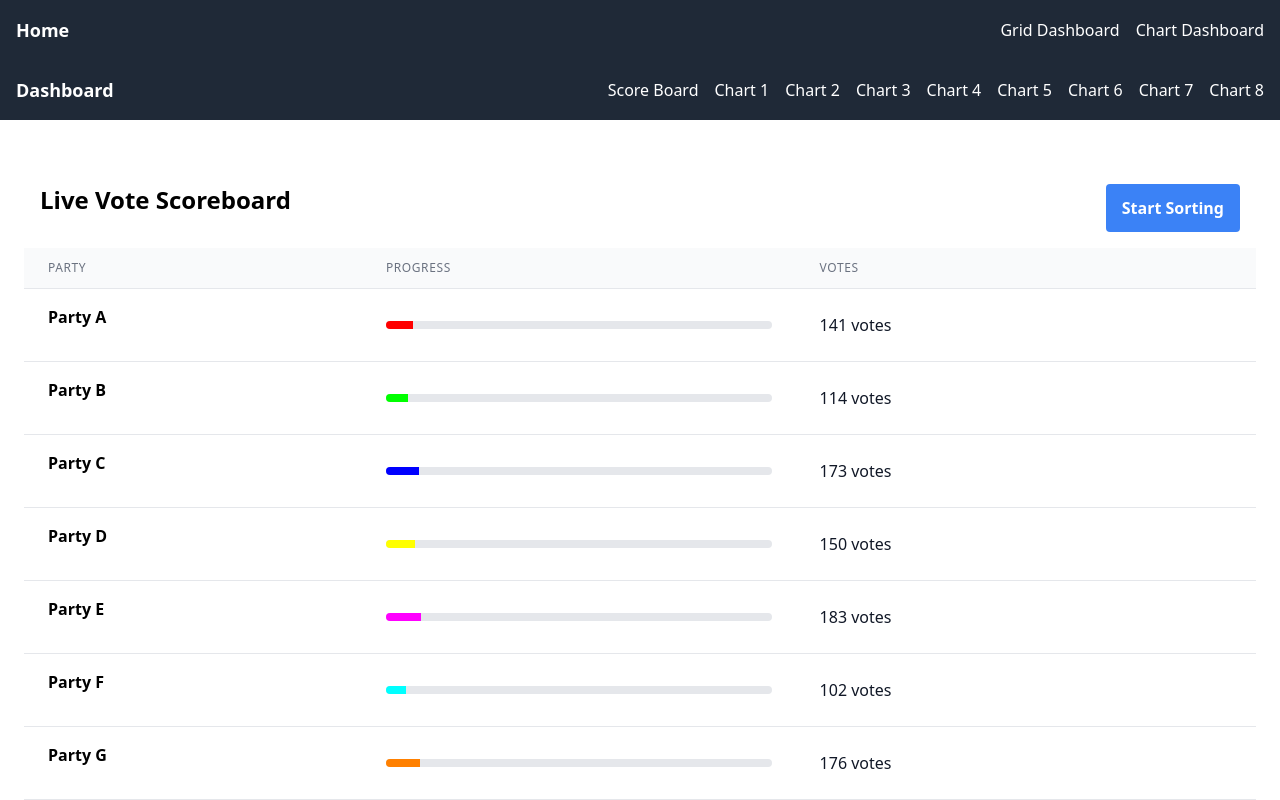
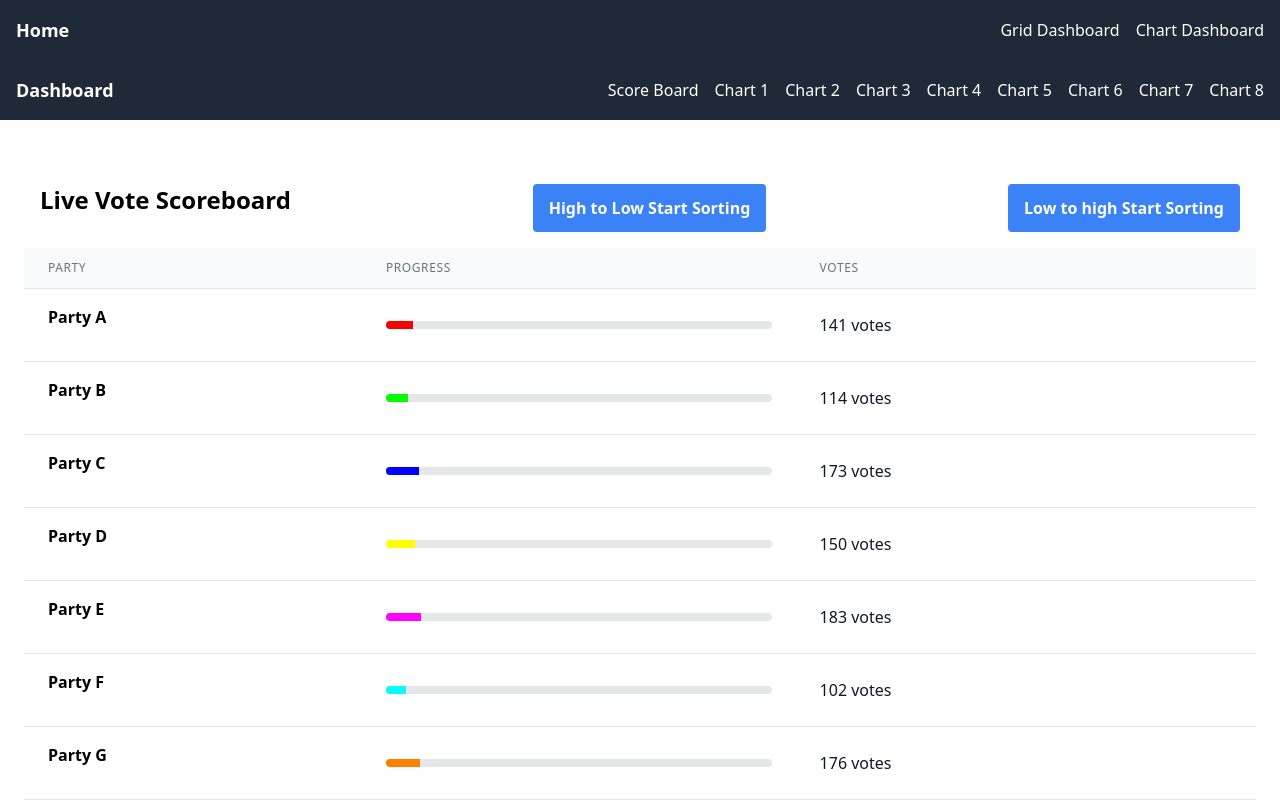
Before and after one commit to pankajVayuz/high-chart, a React (Create React App) app: page /charts in a window 1280 px wide. Shown: the top 800 px of the page. Built offline with nearby package versions, Linux system fonts and the light colour scheme.

Commit message:
add low to high sorting add

```diff
--- a/src/page/charts/livescoreboard/index.js
+++ b/src/page/charts/livescoreboard/index.js
@@ -26,7 +26,9 @@ const LiveVoteScoreboard = () => {
 
     const [partyVotes, setPartyVotes] = useState(parties);
     const [sortedPartyVotes, setSortedPartyVotes] = useState(parties); // New state for sorted data
-    const [sortingActive, setSortingActive] = useState(false);
+    const [sortedPartyVotesLowToHigh, setSortedPartyVotesLowToHigh] = useState(parties); // New state for sorted data
+    const [highToLowActive, setHighToLowActive] = useState(false);
+    const [lowToHighActive, setLowToHighActive] = useState(false);
     const progressBarColors = [
       "#ff0000",
       "#00ff00",
@@ -58,22 +60,31 @@ const LiveVoteScoreboard = () => {
         setPartyVotes(updatedPartyVotes);
 
         // Update sortedPartyVotes if sorting is active
-        if (sortingActive) {
+        if (highToLowActive) {
           const sortedVotes = [...updatedPartyVotes].sort((a, b) => b.votes - a.votes);
           setSortedPartyVotes(sortedVotes);
+        }
+        if (lowToHighActive) {
+          const sortedVotes = [...updatedPartyVotes].sort((a, b) => a.votes - b.votes);
+          setSortedPartyVotesLowToHigh(sortedVotes);
         }
       }, 500);
 
       return () => {
         clearInterval(dataUpdateInterval);
       };
-    }, [partyVotes, sortingActive]);
+    }, [partyVotes, highToLowActive,lowToHighActive]);
 
-    const toggleSorting = () => {
-      setSortingActive(!sortingActive);
+    const toggleSortingHighToLow = () => {
+      setHighToLowActive(!highToLowActive);
+      setLowToHighActive(false);
+    };
+    const toggleSortingLowToHigh = () => {
+      setLowToHighActive(!lowToHighActive);
+      setHighToLowActive(false);
     };
 
-    const votesData = sortingActive ? sortedPartyVotes : partyVotes; // Decide which data to render
+    const votesData = highToLowActive ? sortedPartyVotes:lowToHighActive?sortedPartyVotesLowToHigh:partyVotes; // Decide which data to render
 
     return (
       <div className="container mx-auto py-8">
@@ -81,12 +92,20 @@ const LiveVoteScoreboard = () => {
 
      <h2 className="text-2xl font-bold mb-4">Live Vote Scoreboard</h2>
         <button
-  onClick={toggleSorting}
+  onClick={toggleSortingHighToLow}
   className={`bg-blue-500 hover:bg-blue-700 text-white font-bold py-2 px-4 rounded ${
-    sortingActive ? "bg-red-500 hover:bg-red-700" : ""
+    highToLowActive ? "bg-red-500 hover:bg-red-700" : ""
   }`}
 >
-  {sortingActive ? "Stop Sorting" : "Start Sorting"}
+  {highToLowActive ? " High to Low Stop Sorting" : "High to Low Start Sorting"}
+</button>
+        <button
+  onClick={toggleSortingLowToHigh}
+  className={`bg-blue-500 hover:bg-blue-700 text-white font-bold py-2 px-4 rounded ${
+    lowToHighActive ? "bg-red-500 hover:bg-red-700" : ""
+  }`}
+>
+  {lowToHighActive ? "Low to high Stop Sorting" : "Low to high Start Sorting"}
 </button>
      </div>
 
```
